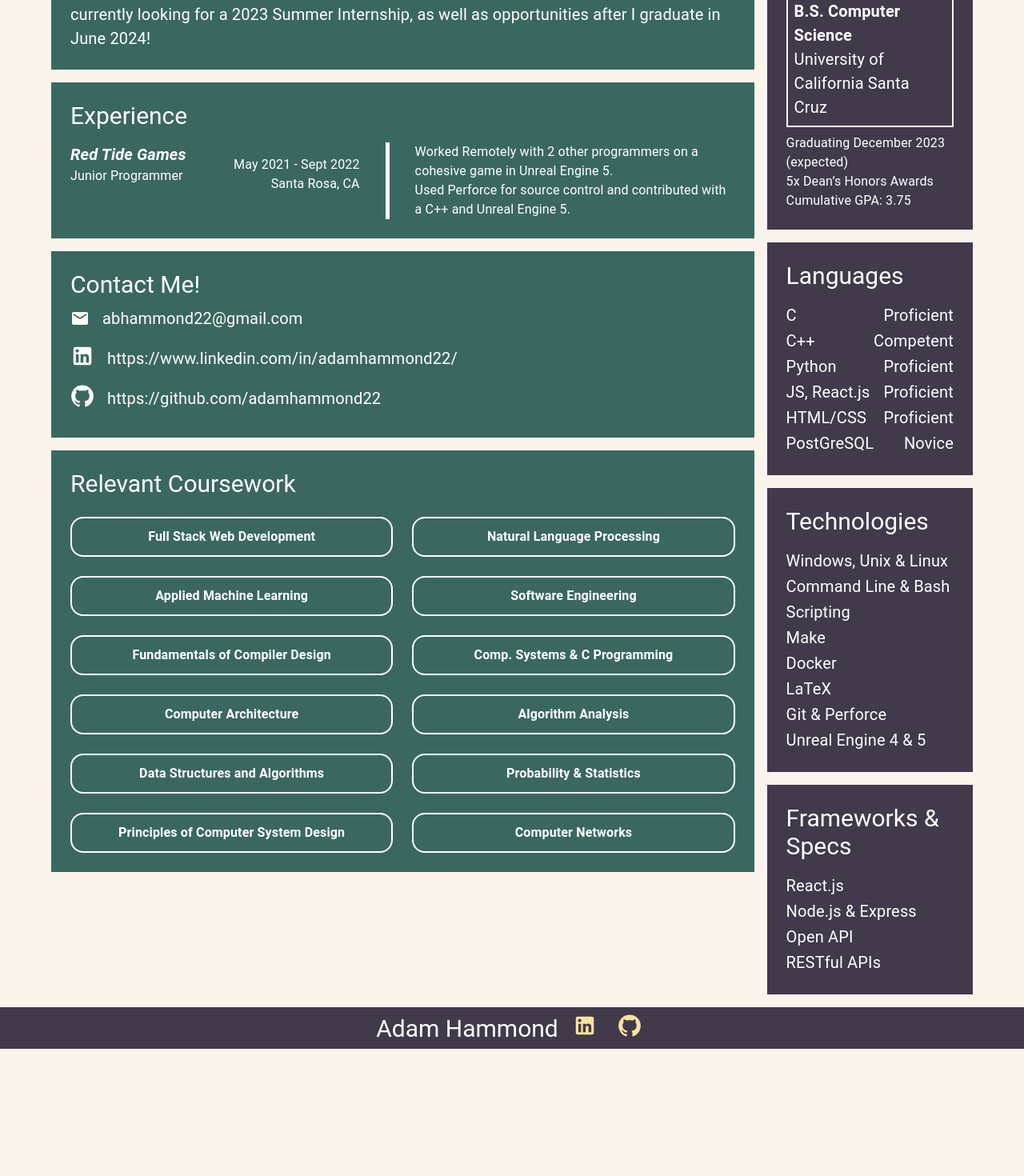
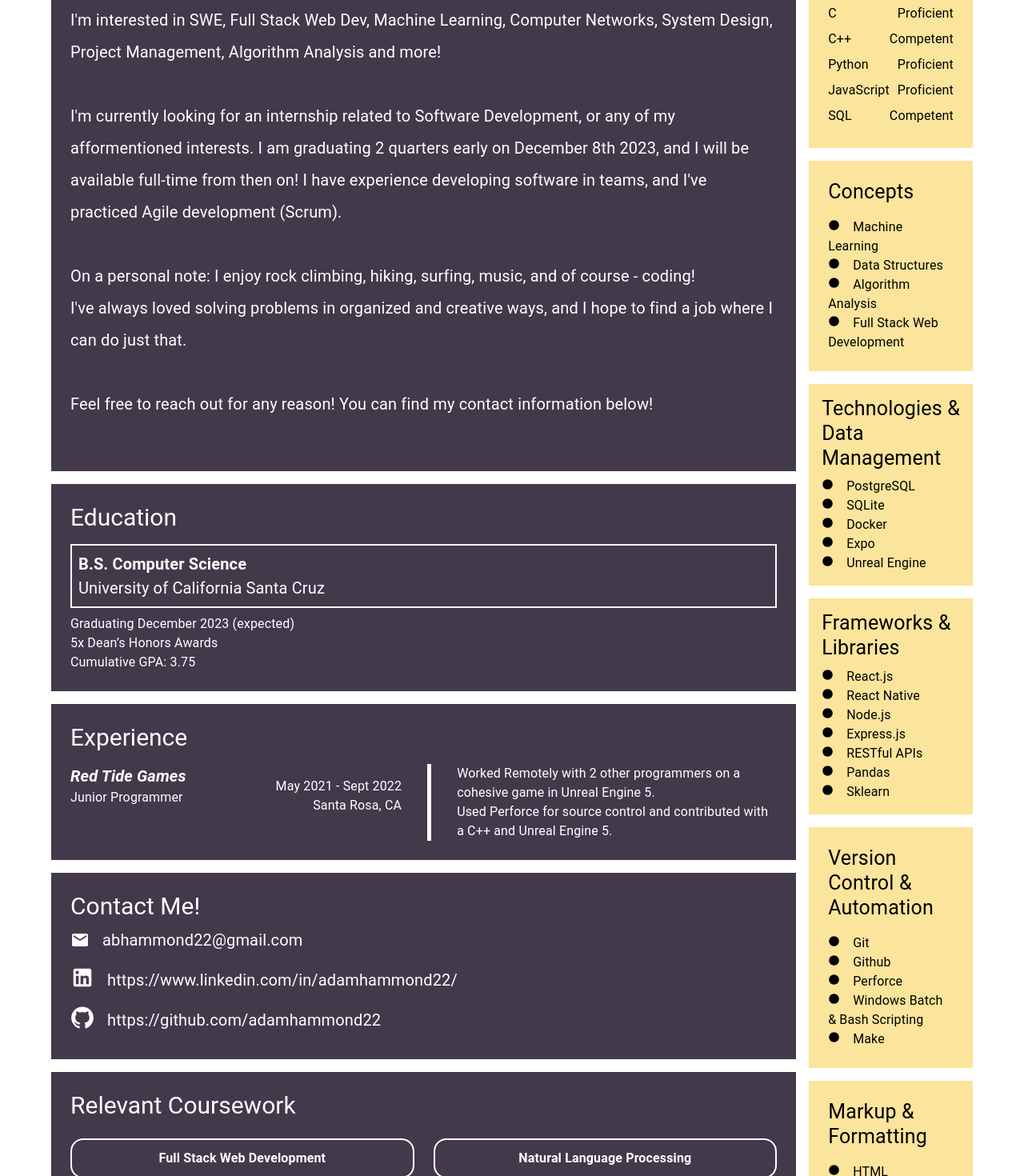
Before and after one commit to adamhammond22/React-Website, a React (Create React App) app: page /#/ in a window 1280 px wide. Shown: the part 600-2070 px from the top of the page at 80% size. Before the commit the page ends 1911 px from the top, so only its background shows below. Built offline with nearby package versions, Linux system fonts and the light colour scheme.

Commit message:
Home updates Finished
Components- Navbar name now has left margin when not collapsed
HomeContent- Put all Skills on Right side, broke courses into a seperate place, completely updated home content
Themes- Added h4 to better break down right side skills
Home - updated text

```diff
--- a/src/Components.jsx
+++ b/src/Components.jsx
@@ -183,7 +183,7 @@ function CustomNavbar(props) {
           </IconButton>
 
           {/* Typography box */}
-          <Box sx = {{display: 'flex', flexGrow: 1,
+          <Box sx = {{display: 'flex', flexGrow: 1, ml:{xs: 0, md: 2},
             justifyContent: {xs:'center', md:'left'}, flexWrap: 'wrap'}} name = 'typography box'>
             <Typography variant='h2'>
               Adam Hammond
--- a/src/HomeContent.jsx
+++ b/src/HomeContent.jsx
@@ -1,4 +1,5 @@
-/* HomeContent holds the panels for the content in home. They are split into 2 content boxes */
+/* HomeContent holds the panels for the content in home. For now they're split into left and right,
+  with the subcategory "education and languages" */
 
 import React from 'react';
 
@@ -6,7 +7,7 @@ import {Typography, Box, Grid, IconButton} from '@mui/material';
 import {Link as MuiLink} from '@mui/material';
 
 import {Email as EmailIcon, LinkedIn as LinkedInIcon,
-  GitHub as GitHubIcon} from '@mui/icons-material';
+  GitHub as GitHubIcon, Circle as CircleIcon} from '@mui/icons-material';
 
 import { allLinks } from './App';
 
@@ -29,28 +30,30 @@ const languagesKnown = {
   'C': 'Proficient',
   'C++': 'Competent',
   'Python': 'Proficient',
-  'JS, React.js': 'Proficient',
-  'HTML/CSS': 'Proficient',
-  'PostGreSQL': 'Novice',
+  'JavaScript': 'Proficient',
+  'SQL': 'Competent',
+}
 
-}
-const technologiesKnown = [
-  'Windows, Unix & Linux',
-  'Command Line & Bash Scripting',
-  'Make',
-  'Docker',
-  'LaTeX',
-  'Git & Perforce',
-  'Unreal Engine 4 & 5',
-]
+const conceptsKnown = [
+  'Machine Learning', 'Data Structures', 'Algorithm Analysis',
+  'Full Stack Web Development']
 
-const frameworksKnown = [
-  'React.js',
-  'Node.js & Express',
-  'Open API',
-  'RESTful APIs',
-]
+const technologiesAndDataManagament = [
+  'PostgreSQL', 'SQLite', 'Docker',
+  'Expo', 'Unreal Engine']
 
+const frameworksAndLibraries =  [
+  'React.js', 'React Native', 'Node.js',
+  'Express.js', 'RESTful APIs', 'Pandas',
+  'Sklearn']
+
+const versionControlAndAutomation = [
+  'Git', 'Github', 'Perforce',
+  'Windows Batch & Bash Scripting', 'Make']
+
+const markupAndFormatting = [
+  'HTML',  'CSS', 'LaTeX',
+  'Markdown']
 
 /* ============================== Left Content Boxes ============================== */
 
@@ -62,15 +65,40 @@ const leftContentBoxes = () => {
       {/* About Me Box */}
       <Box color = 'HomeLeftPanel.contrastText' backgroundColor = 'HomeLeftPanel.main'
         sx = {{p: 3, mb: 2}} name = 'AboutMeBox'>
-        <Typography variant = "h3">
+        <Typography sx={{mb:2}}variant = "h3">
         About Me
         </Typography>
-        <Typography variant = "p3">
-          I'm interested in Algorithems, Systems, Machine Learning,
-          Networking, and more! I'm currently looking for a 2023
-          Summer Internship, as well as opportunities after I
-          graduate in June 2024!
+        <Typography variant = "p3" sx={{lineHeight: 2}}>
+          I'm interested in SWE, Full Stack Web Dev, Machine Learning,
+          Computer Networks, System Design, Project Management, Algorithm  Analysis and more!<br/><br/>
+          I'm currently looking for an internship related to Software Development, or any of my afformentioned interests.
+          I am graduating 2 quarters early on December 8th 2023, and I will be available full-time from then on!
+          I have experience developing software in teams, and I've practiced Agile development (Scrum). <br/><br/>
+          On a personal note: I enjoy rock climbing, hiking, surfing, music, and of course - coding!<br/>
+          I've always loved solving problems in organized and creative ways, and I hope to find a job where I can do just that.<br/><br/>
+          Feel free to reach out for any reason! You can find my contact information below!<br/><br/>
         </Typography>
+      </Box>
+
+      {/* Education Box*/}
+      <Box backgroundColor = 'HomeLeftPanel.main' name = 'EducationBox'
+        color = 'HomeLeftPanel.contrastText' sx = {{p: 3, mb: 2}}>
+        <Typography variant = "h3" >
+        Education
+        </Typography>
+        <Box sx = {{mt: 2}}>
+          <Box sx = {{border: 2, padding: 1, mb: 1}} >
+          <Typography variant = "p3">
+            <b>B.S. Computer Science</b><br />
+            University of California Santa Cruz<br />
+          </Typography>
+          </Box>
+          <Typography variant = "p4">
+            Graduating December 2023 (expected)<br/>
+            5x Dean’s Honors Awards<br/>
+            Cumulative GPA: 3.75
+          </Typography>
+        </Box>
       </Box>
 
       {/* Experience Box */}
@@ -173,30 +201,6 @@ const leftContentBoxes = () => {
         </Box>
       </Box>
 
-
-      {/* Coursework Box */}
-      <Box color = 'HomeLeftPanel.contrastText' backgroundColor = 'HomeLeftPanel.main'
-        sx = {{p: 3, mb: 2}} name = 'CourseworkBox'>
-        <Typography variant = "h3" sx = {{mb: 3}}>
-        Relevant Coursework
-        </Typography>
-        <Grid container spacing={{xs: 2, md: 3}}
-          columns={{xs: 4, sm: 8, md: 8, xl: 12}}>
-          {courses.map((course, index) => (
-            <Grid item xs={2} sm={4} md={4} key={index}>
-              <Box alignItems = 'center' justifyContent='center'
-                sx = {{p: 1, display: 'flex', minHeight: 50, border: 2,
-                  borderColor: 'HomeLeftPanel.contrastText', height: 'auto',
-                  borderRadius: 4}}>
-                <Typography variant = 'p4' align = 'center'>
-                  <b>{course}</b>
-                </Typography>
-              </Box>
-            </Grid>
-          ))}
-        </Grid>
-      </Box>
-
     </Box>
   );
 };
@@ -209,81 +213,58 @@ const rightContentBoxes = () => {
   return (
     <Box name='RightContentContainer'>
 
-      {/* Education Box*/}
-      <Box backgroundColor = 'HomeRightPanel.main' name = 'EducationBox'
-        color = 'HomeRightPanel.contrastText' sx = {{p: 3, mb: 2}}>
-        <Typography variant = "h3" >
-        Education
-        </Typography>
-        <Box sx = {{mt: 2}}>
-          <Box sx = {{border: 2, padding: 1, mb: 1}} >
-          <Typography variant = "p3">
-            <b>B.S. Computer Science</b><br />
-            University of California Santa Cruz<br />
+    {/* Languages Box */}
+    <Box backgroundColor = 'HomeRightPanel.main' name = 'LanguagesBox'
+      color = 'HomeRightPanel.contrastText' sx = {{p: 3, mb: 2}}>
+      <Typography variant = "h4" sx = {{mb: 1}}>
+      Languages
+      </Typography>
+
+      {/* Left and Right side boxes */}
+      <Box sx = {{display: 'flex',
+        flexDirection: 'row', justifyContent: 'space-between',
+        lineHeight: 2, mt: 2}}>
+
+        {/* Left side box */}
+        <Box name = 'LangagesLeft'>
+          <Typography variant = "p4">
+            {(Object.keys(languagesKnown)).map((element, index)=> {
+              return(
+                <div key={index}>
+                  {element}
+                </div>
+              )
+            })}
           </Typography>
-          </Box>
+        </Box>
+        {/* right side box */}
+        <Box align = 'right' name = 'LanguagesRight'>
           <Typography variant = "p4">
-            Graduating December 2023 (expected)<br/>
-            5x Dean’s Honors Awards<br/>
-            Cumulative GPA: 3.75
+          {(Object.values(languagesKnown)).map((element, index)=> {
+              return(
+                <div key={index}>
+                  {element}
+                </div>
+              )
+            })}
           </Typography>
         </Box>
       </Box>
+    </Box>
 
-      {/* Languages Box */}
-      <Box backgroundColor = 'HomeRightPanel.main' name = 'LanguagesBox'
+      {/* Concepts Box */}
+      <Box backgroundColor = 'HomeRightPanel.main' name='SkillsBox'
         color = 'HomeRightPanel.contrastText' sx = {{p: 3, mb: 2}}>
-        <Typography variant = "h3" sx = {{mb: 1}}>
-        Languages
+        <Typography variant = "h4" name = 'Concepts'
+          sx = {{mb: 1}}>
+          Concepts
         </Typography>
-
-        {/* Left and Right side boxes */}
-        <Box sx = {{display: 'flex',
-          flexDirection: 'row', justifyContent: 'space-between',
-          lineHeight: 1.6, mt: 2}}>
-
-          {/* Left side box */}
-          <Box name = 'LangagesLeft'>
-            <Typography variant = "p3">
-              {(Object.keys(languagesKnown)).map((element, index)=> {
+        <Box sx = {{mt: 2}}>
+          <Typography variant = "p4">
+            {conceptsKnown.map((element, index)=> {
                 return(
                   <div key={index}>
-                    {element}
-                  </div>
-                )
-              })}
-            </Typography>
-          </Box>
-
-          {/* right side box */}
-          <Box align = 'right' name = 'LanguagesRight'>
-            <Typography variant = "p3">
-            {(Object.values(languagesKnown)).map((element, index)=> {
-                return(
-                  <div key={index}>
-                    {element}
-                  </div>
-                )
-              })}
-            </Typography>
-          </Box>
-        </Box>
-      </Box>
-
-
-      {/* Skills Box */}
-      <Box backgroundColor = 'HomeRightPanel.main' name='SkillsBox'
-        color = 'HomeRightPanel.contrastText' sx = {{p: 3, mb: 2}}>
-        <Typography variant = "h3" name = 'technologies'
-          sx = {{mb: 1}}>
-          Technologies
-        </Typography>
-        <Box sx = {{lineHeight: 1.6, mt: 2}}>
-          <Typography variant = "p3">
-            {technologiesKnown.map((element, index)=> {
-                return(
-                  <div key={index}>
-                    {element}
+                    <CircleIcon sx={{width:15, height:15, mr:{xs:0.5, tiny:2}}} />{element}
                   </div>
                 )
               })}
@@ -292,28 +273,123 @@ const rightContentBoxes = () => {
       </Box>
 
 
-      {/* Frameworks and Specs Box */}
-      <Box backgroundColor = 'HomeRightPanel.main' name = 'FrameworksSpecsBox'
-        color = 'HomeRightPanel.contrastText' sx = {{p: 3, mb: 2}}>
-        <Typography variant = "h3" >
-          Frameworks & Specs
+      {/* Technologies & Data Management Box */}
+      <Box sx = {{flexGrow:1, p: 2, mb:2}} backgroundColor = 'HomeRightPanel.main'
+        color = 'HomeRightPanel.contrastText'>
+        <Typography variant = "h4" name = 'TechnologiesAndDataManagement'
+          sx = {{mb: 1}}>
+          Technologies & Data Management
         </Typography>
-        <Box sx = {{lineHeight: 1.6, mt: 2}}>
-          <Typography variant = "p3">
-            {frameworksKnown.map((element, index)=> {
-                  return(
-                    <div key={index}>
-                      {element}
-                    </div>
-                  )
-                })}
+        <Box sx = {{}}>
+          <Typography variant = "p4">
+            {technologiesAndDataManagament.map((element, index)=> {
+                return(
+                  <div key={index}>
+                    <CircleIcon sx={{width:15, height:15, mr:{xs:0.5, tiny:2}}} />{element}
+                  </div>
+                )
+              })}
           </Typography>
         </Box>
       </Box>
+
+
+      {/* Frameworks & Libraries Box */}
+      <Box sx = {{flexGrow:1, p: 2, mb: 2}} backgroundColor = 'HomeRightPanel.main'
+        color = 'HomeRightPanel.contrastText'>
+        <Typography variant = "h4" name = 'FrameworksAndLibraries'
+          sx = {{mb: 1}}>
+          Frameworks & Libraries
+        </Typography>
+        <Box sx = {{}}>
+          <Typography variant = "p4">
+            {frameworksAndLibraries.map((element, index)=> {
+                return(
+                  <div key={index}>
+                    <CircleIcon sx={{width:15, height:15, mr:{xs:0.5, tiny:2}}} />{element}
+                  </div>
+                )
+              })}
+          </Typography>
+        </Box>
+      </Box>
+
+
+      {/* Version Control & Automation Box */}
+      <Box backgroundColor = 'HomeRightPanel.main' name='SkillsBox'
+        color = 'HomeRightPanel.contrastText' sx = {{p: 3, mb: 2}}>
+        <Typography variant = "h4" name = 'VersionControlAndAutomation'
+          sx = {{mb: 1}}>
+          Version Control & Automation
+        </Typography>
+        <Box sx = {{mt: 2}}>
+          <Typography variant = "p4">
+            {versionControlAndAutomation.map((element, index)=> {
+                return(
+                  <div key={index}>
+                    <CircleIcon sx={{width:15, height:15, mr:{xs:0.5, tiny:2}}} />{element}
+                  </div>
+                )
+              })}
+          </Typography>
+        </Box>
+      </Box>
+      {/* Markup & Formatting Box */}
+      <Box backgroundColor = 'HomeRightPanel.main' name='SkillsBox'
+        color = 'HomeRightPanel.contrastText' sx = {{p: 3, mb: 2}}>
+        <Typography variant = "h4" name = 'MarkupAndFormatting'
+          sx = {{mb: 1}}>
+          Markup & Formatting
+        </Typography>
+        <Box sx = {{mt: 2}}>
+          <Typography variant = "p4">
+            {markupAndFormatting.map((element, index)=> {
+                return(
+                  <div key={index}>
+                    <CircleIcon sx={{width:15, height:15, mr:{xs:0.5, tiny:2}}} />{element}
+                  </div>
+                )
+              })}
+          </Typography>
+        </Box>
+      </Box>
+
     </Box>
   );
 };
 
+/* ============================== Relevant Coursework Boxes ============================== */
+// Though these do go on the left side, they are broken out to be rendered lower on mobile since they're not important
+const relevantCourseworkBoxes = () => {
+  return (
+  <Box>
+    {/* Coursework Box */}
+    <Box color = 'HomeLeftPanel.contrastText' backgroundColor = 'HomeLeftPanel.main'
+      sx = {{p: 3, mb: 2}} name = 'CourseworkBox'>
+      <Typography variant = "h3" sx = {{mb: 3}}>
+      Relevant Coursework
+      </Typography>
+      <Grid container spacing={{xs: 2, md: 3}}
+        columns={{xs: 4, sm: 8, md: 8, xl: 12}}>
+        {courses.map((course, index) => (
+          <Grid item xs={2} sm={4} md={4} key={index}>
+            <Box alignItems = 'center' justifyContent='center'
+              sx = {{p: 1, display: 'flex', minHeight: 50, border: 2,
+                borderColor: 'HomeLeftPanel.contrastText', height: 'auto',
+                borderRadius: 4}}>
+              <Typography variant = 'p4' align = 'center'>
+                <b>{course}</b>
+              </Typography>
+            </Box>
+          </Grid>
+        ))}
+      </Grid>
+    </Box>
 
+
+  </Box>
+)}
+
+export {relevantCourseworkBoxes};
 export {leftContentBoxes};
 export {rightContentBoxes};
--- a/src/Themes.js
+++ b/src/Themes.js
@@ -33,11 +33,30 @@ const typographyStyles = {
         fontSize: 25,
       },
     },
-    // Box headers
+    // Left Content Box Headers
     h3: {
       fontSize: 30,
       [nestedBreakpointsTheme.breakpoints.down("tiny")]: {
         fontSize: 25,
+      },
+    },
+    // Right Content Box Headers
+    h4: {
+      fontSize: 30,
+      [nestedBreakpointsTheme.breakpoints.only("lg")]: {
+        fontSize: 25,
+      },
+      [nestedBreakpointsTheme.breakpoints.only("md")]: {
+        fontSize: 22,
+      },
+      [nestedBreakpointsTheme.breakpoints.only("sm")]: {
+        fontSize: 20,
+      },
+      [nestedBreakpointsTheme.breakpoints.only("tiny")]: {
+        fontSize: 18,
+      },
+      [nestedBreakpointsTheme.breakpoints.only("xs")]: {
+        fontSize: 17,
       },
     },
     // Navbar Buttons
@@ -64,8 +83,11 @@ const typographyStyles = {
     // Normal Text
     p3: {
       fontSize: 20,
-      [nestedBreakpointsTheme.breakpoints.down("tiny")]: {
+      [nestedBreakpointsTheme.breakpoints.only("tiny")]: {
         fontSize: 16,
+      },
+      [nestedBreakpointsTheme.breakpoints.only("xs")]: {
+        fontSize: 14,
       },
     },
     // Tiny Text
@@ -92,7 +114,7 @@ const darkTheme = {
       contrastText: '#121212', //black
     },
     NavbarFunctionalIcons: { //Handles settings and collpsedNB
-      main: '#fbe49b', //yellow
+      main: '#BB86FC', //bright purple
       contrastText: '#121212', //black
     },
 
@@ -181,25 +203,25 @@ const lightTheme = {
 
     /* Homepage Colors */
     HomeLeftPanel: {
-      main: '#3a6860', //turquoise
+      main: '#42394b', //less deep purple
       contrastText: '#fff', //clean white
     },
     HomeRightPanel: {
-      main: '#42394b', //less deep purple
-      contrastText: '#fff', //clean white
+      main: '#fbe49b', //yellow
+      contrastText: 'black',
     },
     HomeFunctionalIcons: {
       main: '#fff', //clean white
     },
 
     HomeGreetingPanel: {
-      main: '#fbe49b', // yellow
+      main: '#fbe49b', //yellow
       contrastText: 'black',
       /* Image Border Color */
-      dark: '#3a6860', //turquoise
+      dark: '#42394b', //less deep purple
     },
     HomeGreetingIcons: {
-      main: '#3a6860', //turquoise
+      main: '#42394b', //less deep purple
     },
 
     /* Project Colors */
@@ -223,7 +245,7 @@ const lightTheme = {
 
     /* Background Color */
     background: {
-      default: '#faf4ec',
+      default: '#fff', //clean white
     },
 
   },
--- a/src/routes/Home.jsx
+++ b/src/routes/Home.jsx
@@ -6,7 +6,7 @@ import {Typography, Box, IconButton, useTheme, useMediaQuery, Link as MUILink} f
 
 import {LinkedIn as LinkedInIcon, GitHub as GitHubIcon} from '@mui/icons-material';
 
-import {leftContentBoxes, rightContentBoxes} from '../HomeContent';
+import {relevantCourseworkBoxes, leftContentBoxes, rightContentBoxes} from '../HomeContent';
 import { allLinks } from '../App';
 
 /**
@@ -40,8 +40,8 @@ function Home() {
             </Typography>
             <Typography variant = 'p2' color = 'HomeGreetingPanel.contrastText'>
               I'm Adam Hammond, <br />
-              I am a 3rd year Computer Science student at
-              University of California, Santa Cruz.
+              I am a 4th year Computer Science student at the
+              University of California, Santa Cruz. <br/>
             </Typography>
             <br />
             {/* Github Icon */}
@@ -88,12 +88,13 @@ function MainContentSplitter() {
         justifyContent: 'space-between', flexDirection: 'row'}}>
 
         {/* Left Container */}
-        <Box name= 'MainContentLeft' sx={{flexDirection: 'column', flexGrow: 5, maxWidth: 1000}}>
+        <Box name= 'MainContentLeft' sx={{flexDirection: 'column', flexGrow: 6, maxWidth: 1000}}>
           {leftContentBoxes()}
+          {relevantCourseworkBoxes()}
         </Box>
 
         {/* Right Container */}
-        <Box name = 'MainContentRight' sx={{flexDirection: 'column', flexGrow: 2, maxWidth: 400,
+        <Box name = 'MainContentRight' sx={{flexDirection: 'column', flexGrow:3, maxWidth: 500,
           ml: 2}}>
           {rightContentBoxes()}
         </Box>
@@ -107,8 +108,9 @@ function MainContentSplitter() {
       <Box name= 'MainContentCenter' sx={{display: 'flex', justifyContent: 'center', width: `calc(90%)`, mt: 2,
         flexDirection: 'column'}}>
 
+        {leftContentBoxes()}
         {rightContentBoxes()}
-        {leftContentBoxes()}
+        {relevantCourseworkBoxes()}
       </Box>);
   }
 };
```
